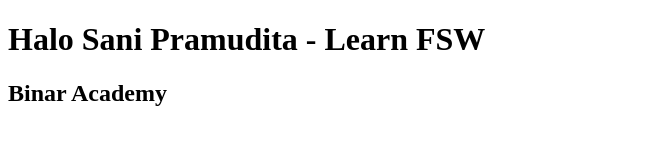
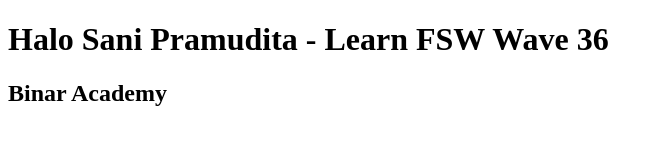
Before and after one commit to sanipramudita/binar-academy-learn-git, a plain HTML site: page index.html in a window 1280 px wide. Shown: the whole page, without its empty margins (0-663 px from the left). Drawn offline with Linux system fonts and the light colour scheme.

Commit message:
change h1 line10

```diff
--- a/index.html
+++ b/index.html
@@ -7,7 +7,7 @@
 </head>
 <body>
 
-    <h1>Halo Sani Pramudita - Learn FSW</h1>
+    <h1>Halo Sani Pramudita - Learn FSW Wave 36</h1>
     <h2>Binar Academy</h2>
 
 
```
